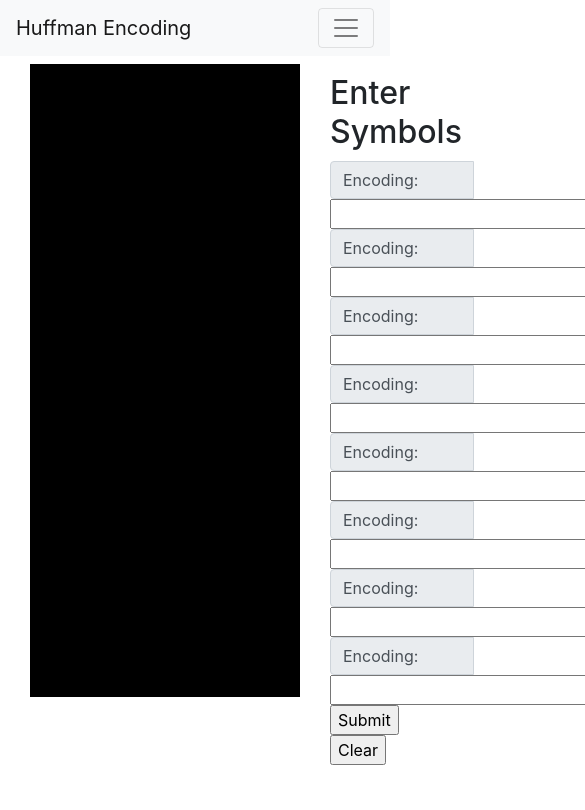
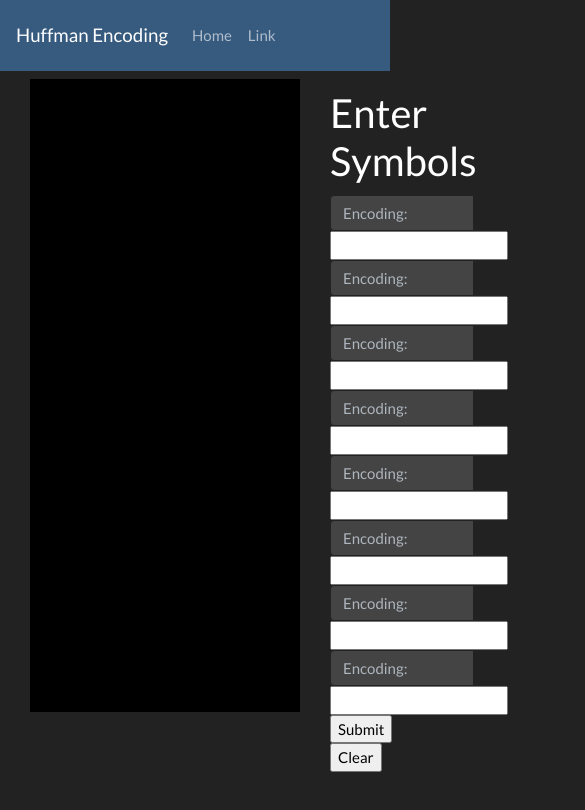
Before and after one commit to V-Wong/Huffman-Encoding, a React (Create React App) app: page / in a window 390 px wide. Shown: the top 810 px of the page, 585 px wide, since content can reach past the window. Built offline with nearby package versions, Linux system fonts and the light colour scheme.

Commit message:
Add dark theme colour scheme

```diff
--- a/package.json
+++ b/package.json
@@ -10,6 +10,7 @@
     "@types/node": "^12.0.0",
     "@types/react-dom": "^16.9.8",
     "bootstrap": "^4.5.3",
+    "bootswatch": "^4.5.3",
     "react": "^17.0.1",
     "react-bootstrap": "^1.4.0",
     "react-dom": "^17.0.1",
--- a/src/App.tsx
+++ b/src/App.tsx
@@ -4,7 +4,7 @@ import { Container } from "react-bootstrap";
 import NavBar from "./components/NavBar";
 import HuffmanPanel from "./huffman/HuffmanPanel";
 
-import 'bootstrap/dist/css/bootstrap.min.css';
+import "bootswatch/dist/darkly/bootstrap.min.css";
 
 function App() {
   return (
--- a/src/components/NavBar.tsx
+++ b/src/components/NavBar.tsx
@@ -3,7 +3,7 @@ import { Navbar, Nav } from "react-bootstrap";
 
 function NavBar() {
   return (
-    <Navbar bg="light" expand="lg">
+    <Navbar bg="primary" className="navbar-dark">
       <Navbar.Brand href="#home">Huffman Encoding</Navbar.Brand>
       <Navbar.Toggle aria-controls="basic-navbar-nav" />
       <Navbar.Collapse id="basic-navbar-nav">
--- a/src/huffman/nodeClasses.js
+++ b/src/huffman/nodeClasses.js
@@ -38,7 +38,7 @@ class Node {
 
 class SquareNode extends Node {
   draw() {
-    this.ctx.fillStyle = "#00897b";
+    this.ctx.fillStyle = "#375a7f";
     this.ctx.fillRect(this.getX, this.getY, SQUARE_WIDTH, SQUARE_HEIGHT);
 
     this.ctx.fillStyle = "white";
@@ -64,7 +64,7 @@ class CircleNode extends Node {
   draw() {
     this.ctx.beginPath();
     this.ctx.arc(this.getX + SQUARE_WIDTH / 2, this.getY + SQUARE_HEIGHT / 2, SQUARE_WIDTH / 2, 0, 2 * Math.PI);
-    this.ctx.fillStyle = "#00897b";
+    this.ctx.fillStyle = "#375a7f";
     this.ctx.fill();
 
     this.ctx.fillStyle = "white";
--- a/src/styles.css
+++ /dev/null
@@ -1,115 +0,0 @@
-html {
-    font-family: 'Nunito', sans-serif;
-    height: 100%;
-    width: 100%;
-    padding: none;
-    margin: none;
-}
-
-body {
-    background-color: #282828;
-    color: white;
-    padding: none;
-    margin: none;
-}
-
-a {
-    color: white;
-}
-
-p {
-    margin-top: 5;
-}
-
-h2 {
-    font-size: 26px;
-}
-
-.my-container {
-    display: grid;
-    grid-template-columns: 8fr 2fr;
-    column-gap: 1%;
-    margin: 1%;
-    max-height: 100%;
-}
-
-#canvas {
-    height: 100%;
-    width: 100%;
-    border-radius: 3px;
-    background-color: #363636;
-}
-
-#control-panel {
-    display: grid;
-    grid-template-columns: 1fr;
-    border-radius: 3px;
-    background-color: #363636;
-}
-
-.controls {
-    display: grid;
-    grid-template-columns: 1fr;
-    grid-template-rows: 30px 30px;
-}
-
-.buttons-container {
-    display: flex;
-}
-
-.buttons {
-    float: left;
-    color: white;
-    background-color: #f44336;
-    border: none;
-    width: 50%;
-    margin-top: 10px;
-}
-
-#submit {
-    border-bottom-left-radius: 3px;
-    background-color: rgb(76, 175, 80);
-}
-
-#clear {
-    border-bottom-right-radius: 3px;
-}
-
-.encoding-text {
-    margin-left: 1vw;
-    margin-top: auto;
-    margin-bottom: auto;
-}
-
-input[type=text] {
-    padding: 10px;
-    border: 1px solid #ccc;
-    border-radius: 3px;
-    width: 90%;
-    margin-left: auto;
-    margin-right: auto;
-}
-
-@media (max-width: 1080px) {
-    #bottom-panel {
-        grid-template-columns: 1fr;
-    }
-
-    #control-panel {
-        float: left;
-        display: grid;
-        grid-template-columns: 1fr;
-    }
-
-    input[type=text] {
-        padding: 10px;
-        border: 1px solid #ccc;
-        border-radius: 4px;
-        width: 95%;
-        margin-left: auto;
-    }
-
-    .buttons {
-        height: 50px;
-    }
-}
```
Also changed, not shown: 1 other file (tests, documents, lock files or other folders).
